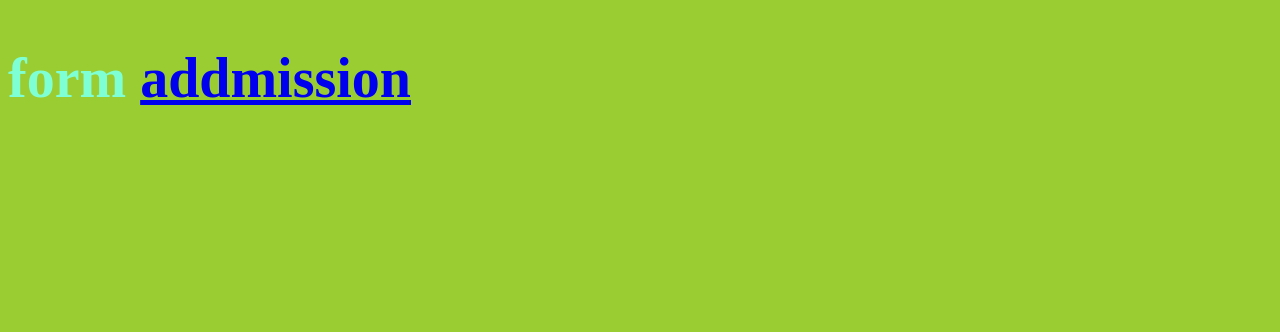
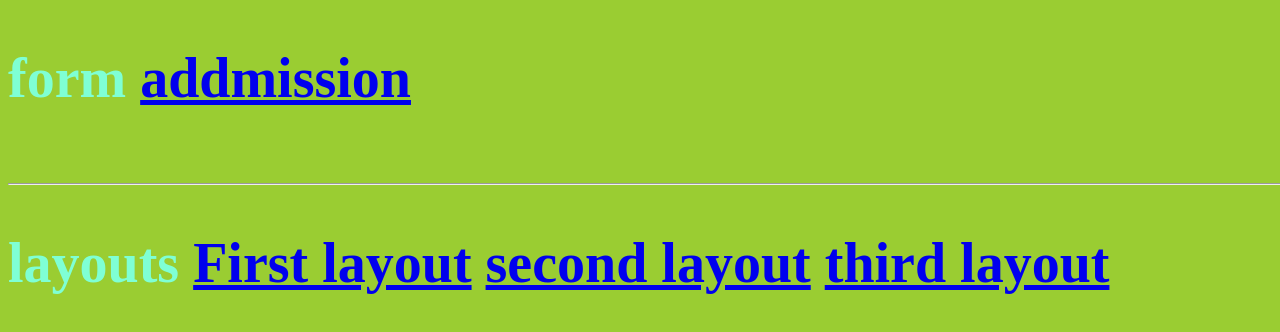
Before and after one commit to Piyushmoroliya/PiyushFullStakDeveloper, a plain HTML site: page index.html in a window 1280 px wide. Drawn offline with Linux system fonts and the light colour scheme.

Commit message:
Add files via upload

```diff
--- a/index.html
+++ b/index.html
@@ -20,6 +20,14 @@
     <h2>form
         <a href="admissionform.html"> addmission</a>
     </h2>
+    <br>
+    <hr>
+    <!-- sec pro -->
+    <h2>layouts
+
+        <a href="tabel.first.html"> First layout</a>
+        <a href="tabel.second.html"> second layout</a>
+         <a href="tabel_three.html">third layout</a>
 
 </body>
 </html>
```
